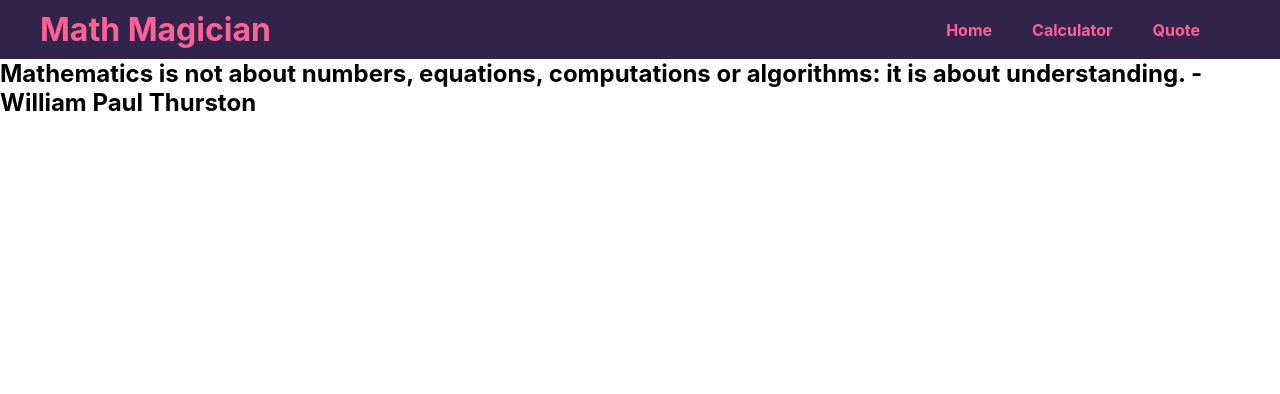
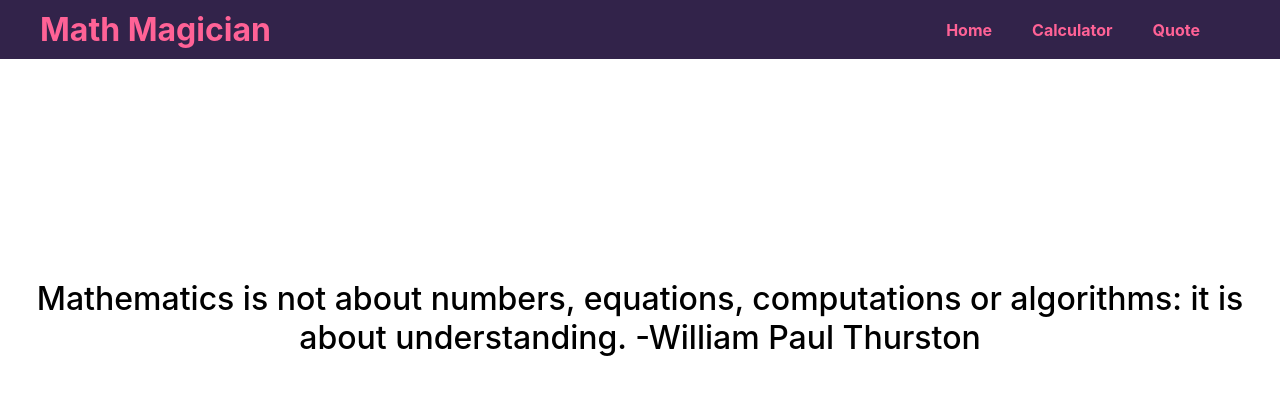
Before and after one commit to HAMMAS-SALEEM/Math-Magician, a React (Create React App) app: page /quote in a window 1280 px wide. Shown: the top 394 px of the page. Built offline with nearby package versions, Linux system fonts and the light colour scheme; the HTML template or start-up script is replaced by a standard one.

Commit message:
Finished with Styling and project

```diff
--- a/src/components/css/Quote.css
+++ b/src/components/css/Quote.css
@@ -0,0 +1,7 @@
+.quote-line {
+  padding: 0 20px;
+  text-align: center;
+  margin-top: 220px;
+  font-size: 32px;
+  font-weight: 500;
+}
--- a/src/components/js/Quote.js
+++ b/src/components/js/Quote.js
@@ -4,10 +4,10 @@ import NavLinks from './NavLinks';
 const Quote = () => (
   <>
     <NavLinks />
-    <h2>
+    <p className="quote-line">
       Mathematics is not about numbers, equations, computations or algorithms: it is about
       understanding. -William Paul Thurston
-    </h2>
+    </p>
   </>
 );
 
```
